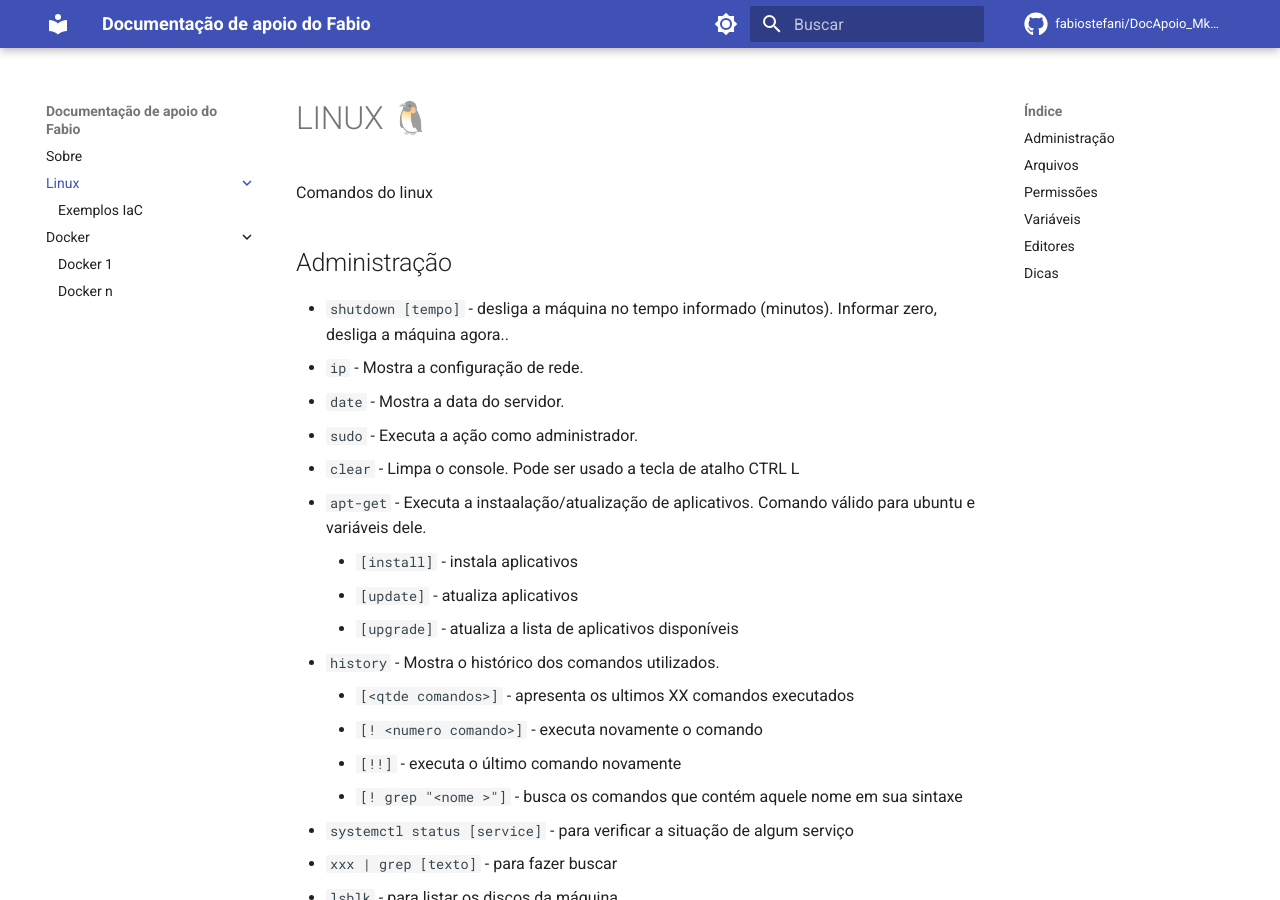
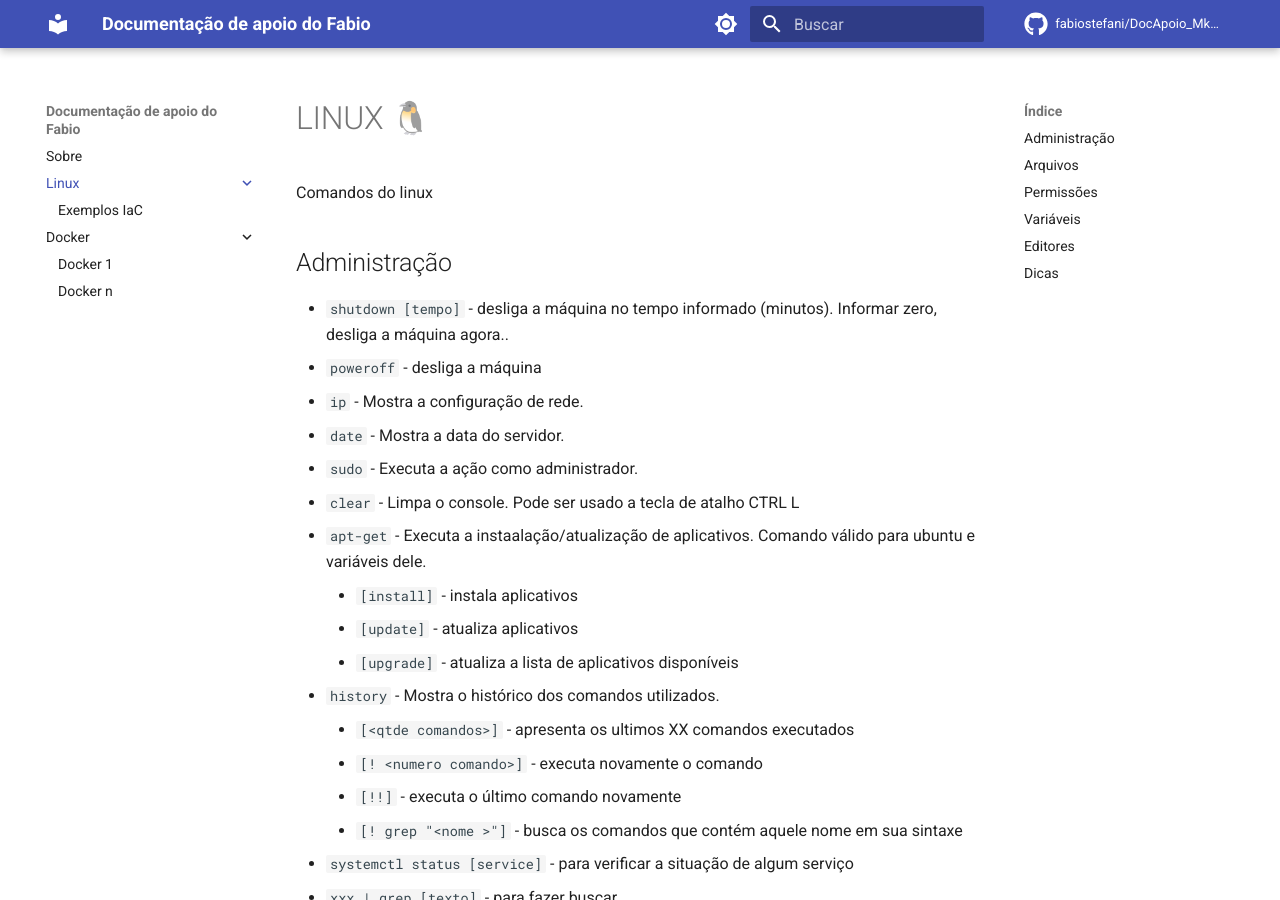
Before and after one commit to fabiostefani/DocApoio_MkDocs, an MkDocs documentation site: the page built from docs/linux/index.md, in a window 1280 px wide and 900 px high. Built offline with MkDocs 1.6.1 and Material for MkDocs 9.7.7, drawn with Linux system fonts in a browser that asks for light colours; comment, search, counter and statistics services are not loaded.

Commit message:
inclusão de Comandos

```diff
--- a/docs/linux/index.md
+++ b/docs/linux/index.md
@@ -5,6 +5,7 @@ Comandos do linux
 ## Administração
 
 * `shutdown [tempo]` - desliga a máquina no tempo informado (minutos). Informar zero, desliga a máquina agora..
+* `poweroff` - desliga a máquina
 * `ip` - Mostra a configuração de rede.
 * `date` - Mostra a data do servidor.
 * `sudo` - Executa a ação como administrador.
```
